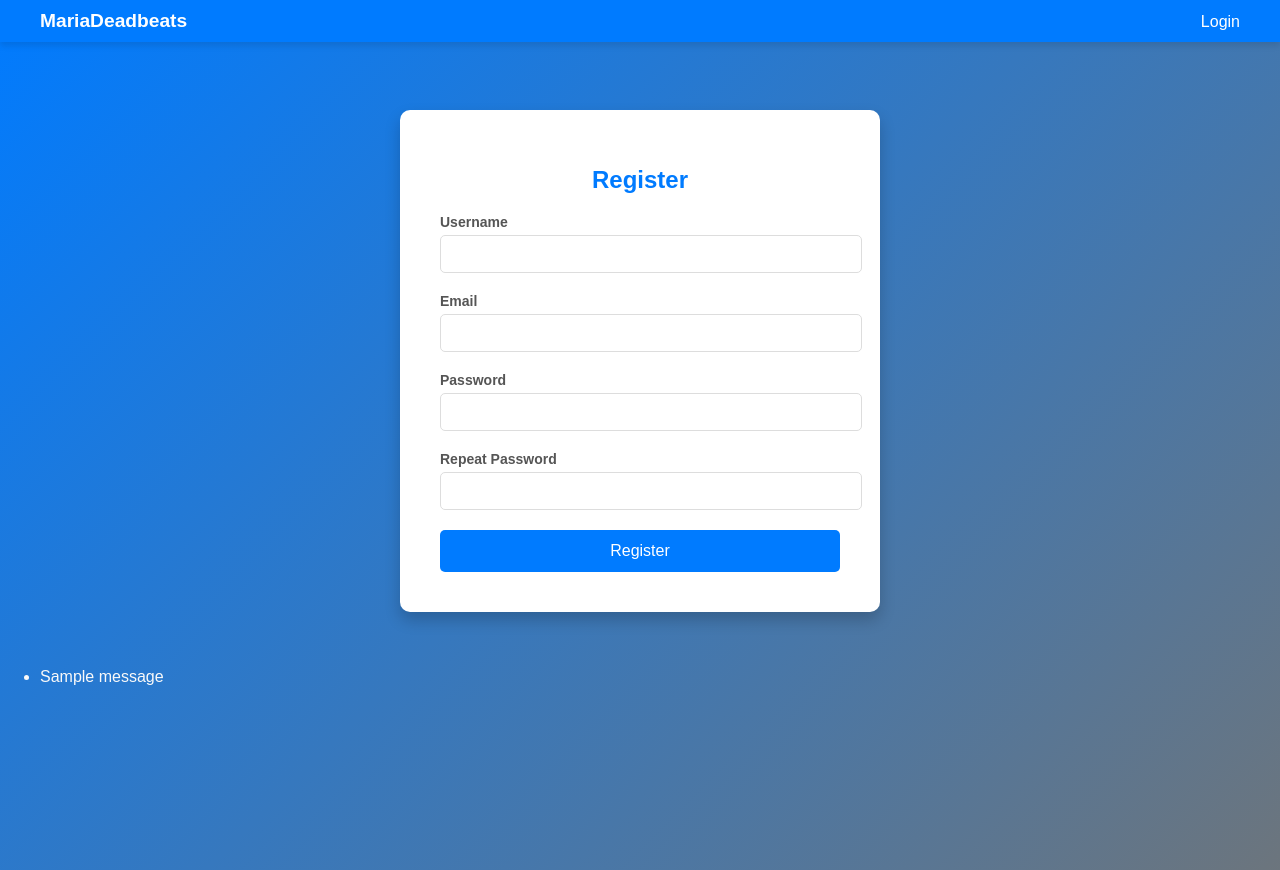
After one commit to willclo1/MariaDeadbeatsSite, a Flask app: page /admin-register in a window 1280 px wide. The commit adds this page. Run offline with Flask 3, Linux system fonts and the light colour scheme; tables that the repository leaves empty hold one stand-in row (values such as "Sample post"); one stand-in notice (Sample message) is shown.

Commit message:
added creation of admin users and messages

```diff
--- a/app/routes.py
+++ b/app/routes.py
@@ -1,11 +1,13 @@
 from flask_login import login_required, current_user, login_user, logout_user
 import sqlalchemy as sa
+from sqlalchemy.sql.functions import user
+
 from app import db
 from app import app
 from app.forms import LoginForm, RegistrationForm
-from flask import flash
+from flask import flash, abort
 from flask import render_template, request, redirect, url_for
-from sqlalchemy import create_engine, false
+from sqlalchemy import create_engine
 from sqlalchemy.orm import sessionmaker
 from sqlalchemy.sql import text
 from cfg import engineStr
@@ -18,20 +20,26 @@ engine = create_engine(engineStr)
 # set a path so templates can be read with any file path
 templates_path = os.path.join(basedir, 'templates')
 
+
 @app.route('/home')
 @app.route('/')
 @app.route('/index')
 @login_required
 def index():
     # here is where we could query for interesting user info - cookies??
+    if not current_user.is_admin:
+        return render_template('index.html', title='Home Page')
+    else:
+        return render_template("admin_index.html", title="Admin landing page")
 
-    return render_template('index.html', title='Home Page')
 
 
 @app.route('/login', methods=['GET', 'POST'])
 def login():
-    if current_user.is_authenticated:
-        return redirect(url_for('team_selection'))
+    if current_user.is_authenticated and not current_user.is_admin:
+        return redirect(url_for('index'))
+    elif current_user.is_authenticated and current_user.is_admin:
+        return redirect(url_for('admin_index'))
     form = LoginForm()
     if form.validate_on_submit():
         user = db.session.scalar(
@@ -40,14 +48,14 @@ def login():
             flash('Invalid username or password')
             return redirect(url_for('login'))
         login_user(user, remember=form.remember_me.data)
-        if user.is_admin == false():
-            # next_page = request.args.get('next')
-            # # secures application by using urlsplit to disallow malicious urls
-            # if not next_page or urlsplit(next_page).netloc != '':
-            next_page = url_for('team_selection')
+        if not user.is_admin:
+            next_page = request.args.get('next')
+            # secures application by using urlsplit to disallow malicious urls
+            if not next_page or urlsplit(next_page).netloc != '':
+                next_page = url_for('index')
             return redirect(next_page)
         else:
-            return redirect(url_for('admin_landing_page'))
+            return redirect(url_for('index'))
     return render_template('login.html', title='Sign In', form=form)
 @app.route('/logout')
 def logout():
@@ -80,13 +88,26 @@ def register():
     if form.validate_on_submit():
         user = Users(username=form.username.data, email=form.email.data)
         user.set_password(form.password.data)
-        user.is_admin = false()
+        user.is_admin = False
         db.session.add(user)
         db.session.commit()
         flash('Congratulations, you are now a registered user!')
         return redirect(url_for('login'))
     return render_template('register.html', title='Register', form=form)
 
+
+@app.route('/admin-register', methods=['GET', 'POST'])
+def admin_register():
+    form = RegistrationForm()
+    if form.validate_on_submit():
+        admin = Users(username=form.username.data, email=form.email.data)
+        admin.set_password(form.password.data)
+        admin.is_admin = True
+        db.session.add(admin)
+        db.session.commit()
+        output_string = "New Admin User Created: " + admin.username
+        flash(output_string)
+    return render_template('admin_register.html', title='Register', form=form)
 
 @app.route('/year-selection', methods=['GET', 'POST'])
 @login_required
@@ -422,8 +443,3 @@ def comparePlayers():
 
     # If GET request, render the compare form
     return render_template("compare_form.html")
-
-@app.route('/admin-landing-page')
-@login_required
-def admin_landing_page():
-    return render_template("admin_index.html", title="Admin landing page")
--- a/app/templates/admin_index.html
+++ b/app/templates/admin_index.html
@@ -13,9 +13,8 @@
         <p class="instructions">Please navigate to the admin site of your choice:</p>
 
         <div class="nav-links">
-            <a href="{{ url_for('team_selection') }}" class="back-button">Ban Users</a>
-            <a href="{{ url_for('team_selection') }}" class="back-button">Add Admin</a>
-
+            <a href="{{ url_for('admin_register') }}" class="back-button">Ban Users</a>
+            <a href="{{ url_for('admin_register') }}" class="back-button">Add Admin</a>
         </div>
     </div>
 {% endblock %}
--- /dev/null
+++ b/app/templates/admin_register.html
@@ -0,0 +1,108 @@
+{% extends "base.html" %}
+
+{% block content %}
+    <style>
+        .container {
+            background: #fff;
+            color: #333;
+            padding: 40px;
+            border-radius: 10px;
+            box-shadow: 0 8px 16px rgba(0, 0, 0, 0.2);
+            width: 90%;
+            max-width: 400px;
+            margin: 20px auto;
+            text-align: center;
+        }
+
+        label {
+            font-size: 14px;
+            font-weight: bold;
+            margin-bottom: 5px;
+            display: block;
+            text-align: left;
+            color: #555;
+        }
+
+        input[type="text"],
+        input[type="email"],
+        input[type="password"] {
+            width: 100%;
+            padding: 10px;
+            margin-bottom: 20px;
+            border: 1px solid #ddd;
+            border-radius: 5px;
+            font-size: 14px;
+        }
+
+        .form-error {
+            color: red;
+            font-size: 12px;
+            margin-bottom: 10px;
+            text-align: left;
+            display: block;
+        }
+
+        button[type="submit"] {
+            background-color: #007bff;
+            color: white;
+            border: none;
+            padding: 12px 20px;
+            font-size: 16px;
+            border-radius: 5px;
+            cursor: pointer;
+            transition: all 0.3s ease-in-out;
+            width: 100%;
+            display: block;
+            text-align: center;
+        }
+
+        button[type="submit"]:hover {
+            background-color: #0056b3;
+            transform: scale(1.02);
+        }
+
+        h1 {
+            color: #007bff;
+            margin-bottom: 20px;
+            font-size: 24px;
+        }
+    </style>
+
+    <div class="container">
+        <h1>Register</h1>
+        <form action="" method="post">
+            {{ form.hidden_tag() }}
+            <div class="form-group">
+                {{ form.username.label }}
+                {{ form.username(size=32) }}
+                {% for error in form.username.errors %}
+                    <span class="form-error">[{{ error }}]</span>
+                {% endfor %}
+            </div>
+            <div class="form-group">
+                {{ form.email.label }}
+                {{ form.email(size=64) }}
+                {% for error in form.email.errors %}
+                    <span class="form-error">[{{ error }}]</span>
+                {% endfor %}
+            </div>
+            <div class="form-group">
+                {{ form.password.label }}
+                {{ form.password(size=32) }}
+                {% for error in form.password.errors %}
+                    <span class="form-error">[{{ error }}]</span>
+                {% endfor %}
+            </div>
+            <div class="form-group">
+                {{ form.password2.label }}
+                {{ form.password2(size=32) }}
+                {% for error in form.password2.errors %}
+                    <span class="form-error">[{{ error }}]</span>
+                {% endfor %}
+            </div>
+            <button type="submit">{{ form.submit.label.text }}</button>
+        </form>
+        </div>
+
+
+{% endblock %}
--- a/app/templates/base.html
+++ b/app/templates/base.html
@@ -77,5 +77,16 @@
     <div class="content">
         {% block content %}{% endblock %}
     </div>
+    <div class="footer">
+        {% with messages = get_flashed_messages() %}
+          {% if messages %}
+            <ul class=flashes>
+            {% for message in messages %}
+              <li>{{ message }}</li>
+            {% endfor %}
+            </ul>
+          {% endif %}
+    {% endwith %}
+        </div>
 </body>
 </html>
```
